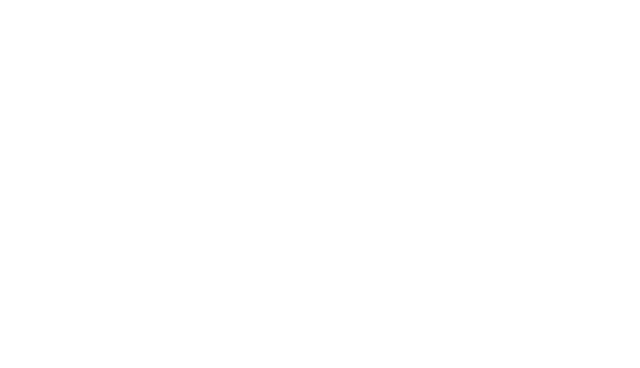
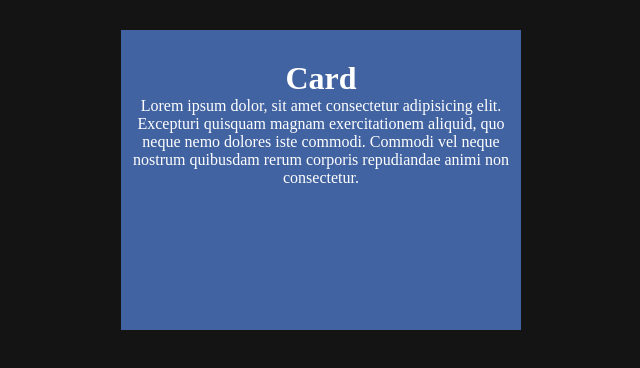
Before and after one commit to lucas-s4nchez/card-hover, a plain HTML site: page index.html in a window 1280 px wide. Shown: the whole page, without its empty margins (319-959 px from the left). Drawn offline with Linux system fonts and the light colour scheme.

Commit message:
terminado

```diff
--- a/index.html
+++ b/index.html
@@ -6,10 +6,23 @@
   <meta http-equiv="X-UA-Compatible" content="IE=edge">
   <meta name="viewport" content="width=device-width, initial-scale=1.0">
   <title>Card</title>
+  <link rel="stylesheet" href="style.css">
 </head>
 
 <body>
+  <div class="card">
 
+    <div class="contenido">
+      <h1>Card</h1>
+      <p>Lorem ipsum dolor, sit amet consectetur adipisicing elit. Excepturi quisquam magnam exercitationem aliquid, quo
+        neque nemo dolores iste commodi. Commodi vel neque nostrum quibusdam rerum corporis repudiandae animi non
+        consectetur.</p>
+
+    </div>
+    <div class="imagen">
+      <img src="/sea-3874707_1920.jpg" alt="imagen">
+    </div>
+  </div>
 </body>
 
 </html>
--- a/style.css
+++ b/style.css
@@ -0,0 +1,41 @@
+* {
+  margin: 0;
+  padding: 0;
+}
+html {
+  box-sizing: border-box;
+}
+body {
+  background-color: #141414;
+}
+img {
+  max-width: 100%;
+  max-height: 100%;
+  margin: 0;
+  display: block;
+}
+
+.card {
+  position: relative;
+  width: 400px;
+  height: 300px;
+  margin: 30px auto;
+  background-color: #4263a1;
+}
+.contenido {
+  color: #fff;
+  text-align: center;
+  padding: 30px 10px;
+}
+.imagen {
+  height: 100%;
+  position: absolute;
+  top: 0;
+  z-index: -100;
+  border-radius: 20px;
+  transition: transform 0.5s;
+}
+
+.card:hover .imagen {
+  transform: translateY(100%);
+}
```
Also changed, not shown: sea-3874707_1920.jpg (added).
